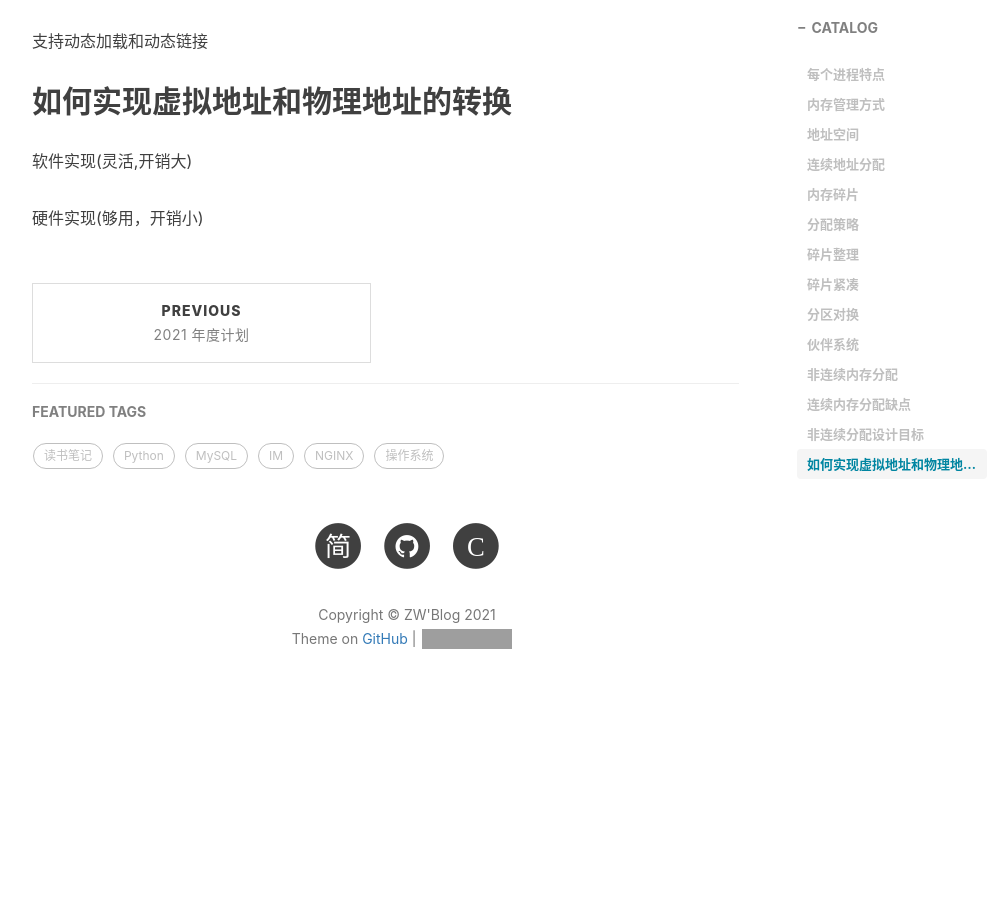
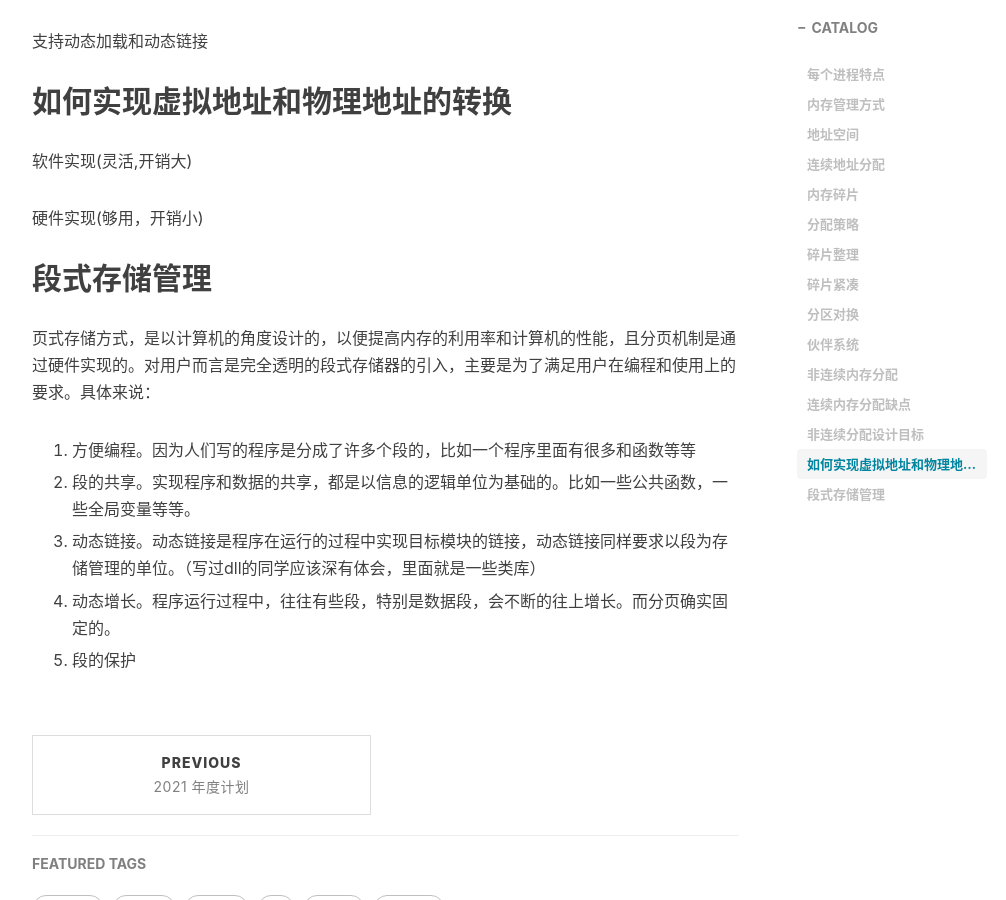
Before and after one commit to GitZW/gitzw.github.io, a Jekyll site: the page built from _posts/2021-02-28-操作系统笔记二.md, in a window 1280 px wide and 900 px high, scrolled down 3785 px. Shown: the whole window, without its empty margins (233-1239 px from the left). Built offline with Jekyll 4.4.1, drawn with Linux system fonts in a browser that asks for light colours; nearby versions of some CDN libraries; comment, search, counter and statistics services are not loaded; before the commit the page ends 4528 px from its top, so only the background shows below that; grey boxes are pictures that could not be loaded.

Commit message:
段式存储管理

```diff
--- a/_posts/2021-02-28-操作系统笔记二.md
+++ b/_posts/2021-02-28-操作系统笔记二.md
@@ -115,3 +115,17 @@ CPU控制逻辑给总线发送物理地址请求。
 软件实现(灵活,开销大)
 
 硬件实现(够用，开销小)
+
+
+## 段式存储管理
+页式存储方式，是以计算机的角度设计的，以便提高内存的利用率和计算机的性能，且分页机制是通过硬件实现的。对用户而言是完全透明的段式存储器的引入，主要是为了满足用户在编程和使用上的要求。具体来说：
+
+1. 方便编程。因为人们写的程序是分成了许多个段的，比如一个程序里面有很多和函数等等
+
+2. 段的共享。实现程序和数据的共享，都是以信息的逻辑单位为基础的。比如一些公共函数，一些全局变量等等。
+
+3. 动态链接。动态链接是程序在运行的过程中实现目标模块的链接，动态链接同样要求以段为存储管理的单位。（写过dll的同学应该深有体会，里面就是一些类库）
+
+4. 动态增长。程序运行过程中，往往有些段，特别是数据段，会不断的往上增长。而分页确实固定的。
+
+5. 段的保护
```
